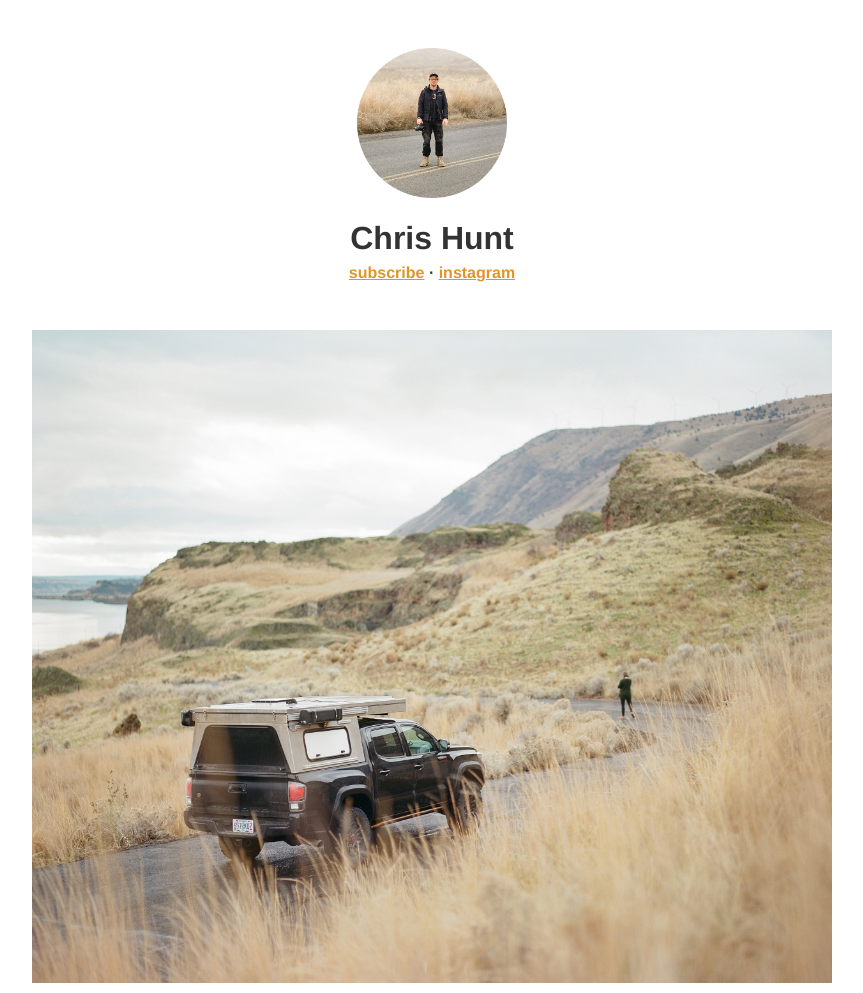
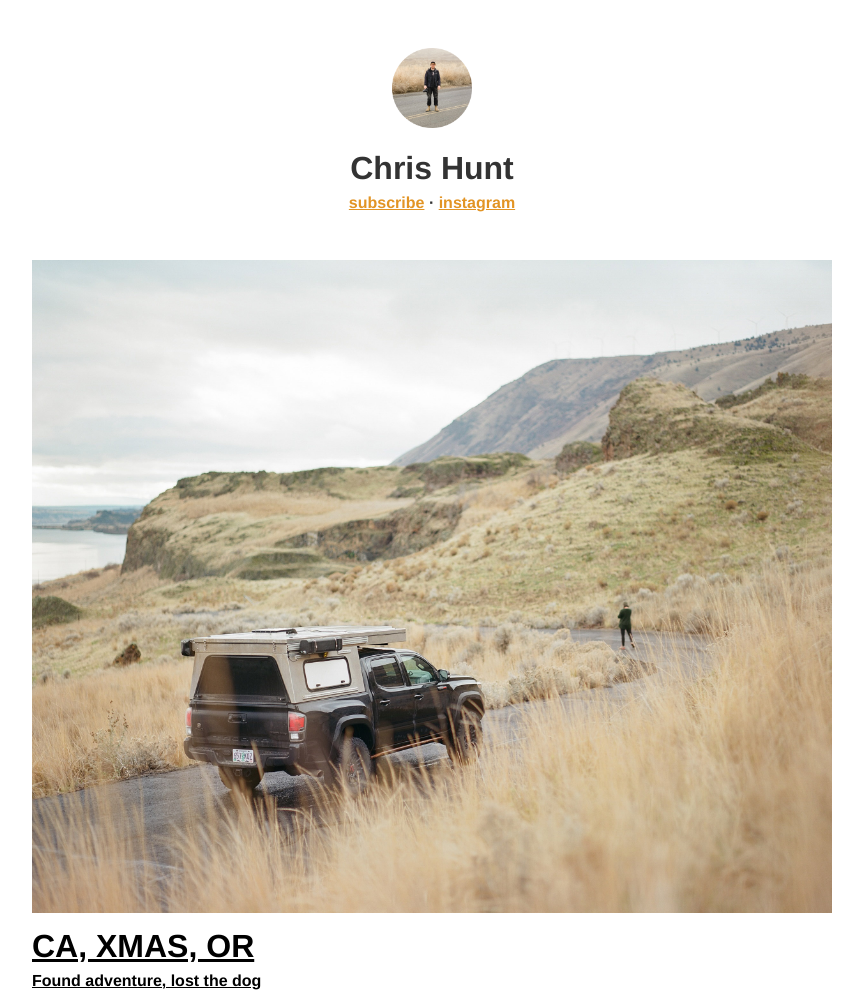
Before and after one commit to chrishunt/stories, a Gatsby site: page / in a window 1280 px wide. Shown: the top 993 px of the page, without its empty margins (208-1071 px from the left). Built offline with nearby package versions, Linux system fonts and the light colour scheme; Gatsby itself is replaced by a stand-in of ours; some packages are replaced by stand-ins of ours.

Commit message:
Decrease size of avatar on index

```diff
--- a/src/components/avatar.js
+++ b/src/components/avatar.js
@@ -19,7 +19,7 @@ const Image = () => (
       query {
         placeholderImage: file(relativePath: { eq: "avatar.png" }) {
           childImageSharp {
-            fluid(maxWidth: 150) {
+            fluid(maxWidth: 80) {
               ...GatsbyImageSharpFluid
             }
           }
--- a/src/pages/index.js
+++ b/src/pages/index.js
@@ -27,7 +27,7 @@ const IndexPage = ({
       <p>
         <div
           style={{
-            width: `150px`,
+            width: `80px`,
             marginLeft: `auto`,
             marginRight: `auto`,
           }}
```
